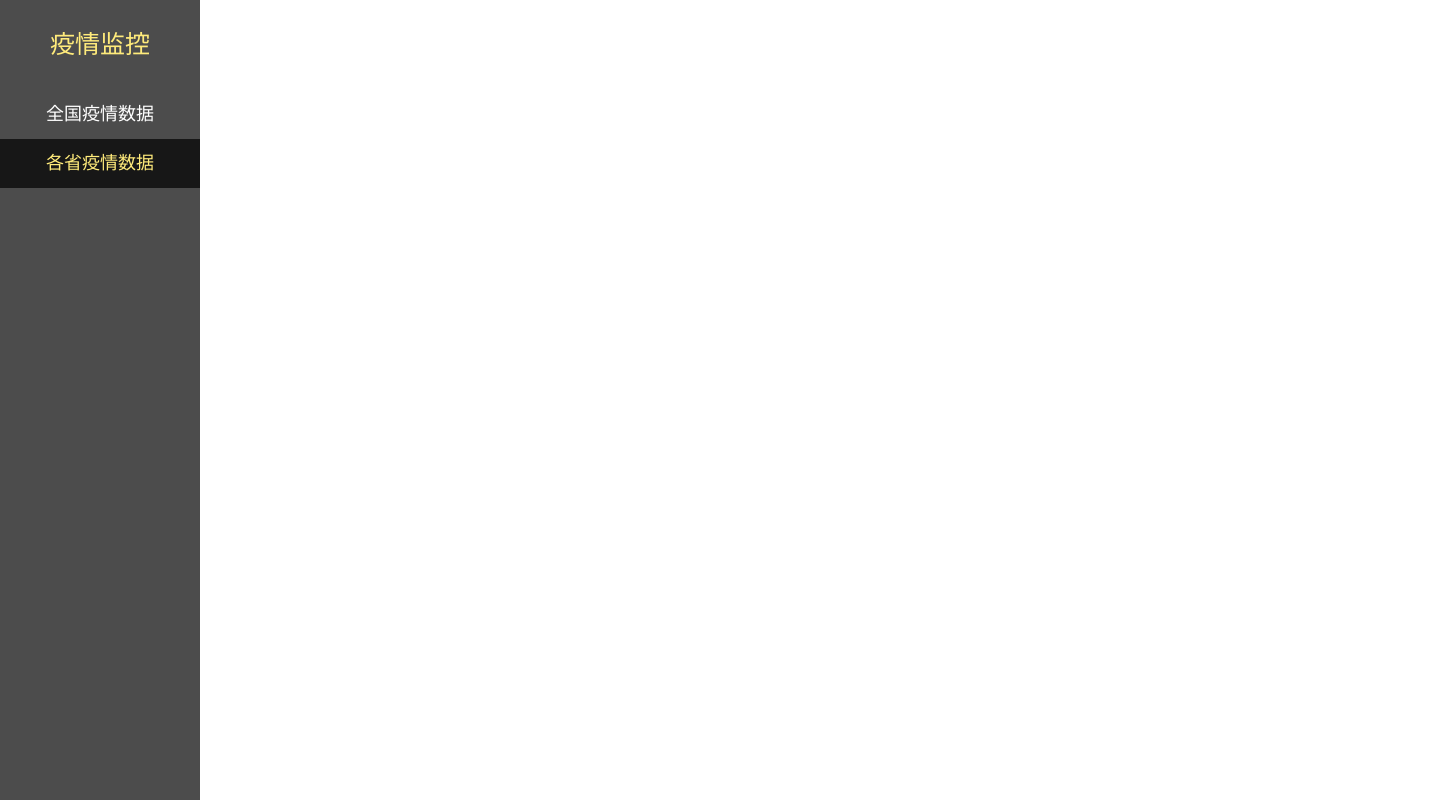
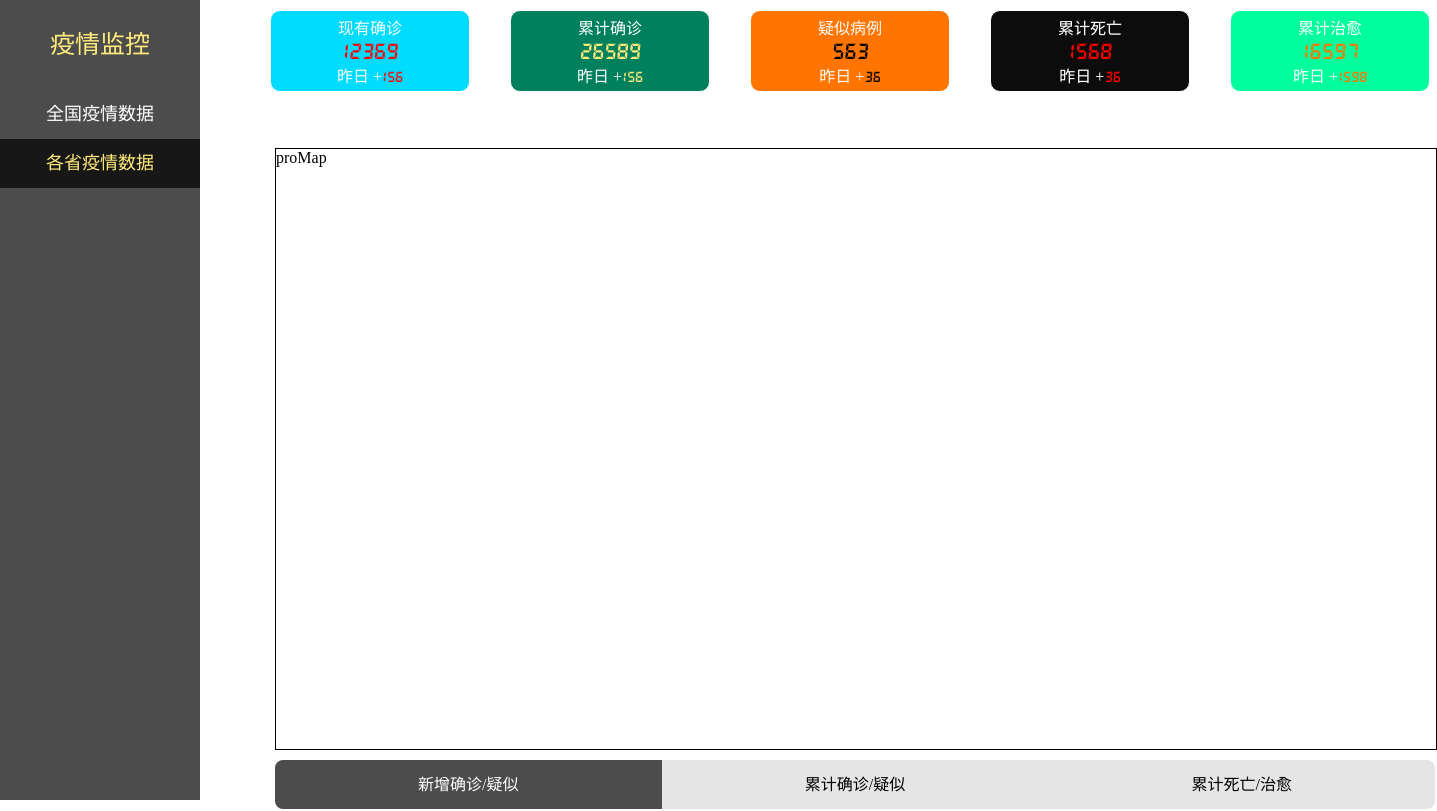
Before and after one commit to Pro-pro-cloud/-web-, a Vue app: page /province/proDetail in a window 1280 px wide. Shown: the top 811 px of the page, 1437 px wide, since content can reach past the window. Built offline with nearby package versions, Linux system fonts and the light colour scheme.

Commit message:
省级详情表完成

```diff
--- a/src/App.vue
+++ b/src/App.vue
@@ -19,9 +19,7 @@
 </script>
 <style>
   @import "assets/css/base.css";
-  #app {
 
-  }
   .view{
     position: absolute;
     left: 275px;
--- a/src/components/content/mainTabBar/MainTabBar.vue
+++ b/src/components/content/mainTabBar/MainTabBar.vue
@@ -5,9 +5,12 @@
       <tab-bar-item path="/country" class="item" :active-style="itemStyle">
         <div>全国疫情数据</div>
       </tab-bar-item>
+
       <tab-bar-item path="/province" class="item" :active-style="itemStyle">
         <div>各省疫情数据</div>
       </tab-bar-item>
+
+
     </tab-bar>
   </div>
 
--- a/src/components/content/prochart/prochart.vue
+++ b/src/components/content/prochart/prochart.vue
@@ -25,7 +25,6 @@ export default {
         }
     },
     mounted () {
-        console.log(this.lineValue.cnum);
         this.drawLine()
     },
     methods : {
@@ -59,9 +58,6 @@ export default {
                 }
             }
         option && mychart.setOption(option)
-        window.addEventListener('resize', ()=>{
-            mychart.resize()
-        })
         }
     }
 }
--- a/src/router/index.js
+++ b/src/router/index.js
@@ -4,7 +4,8 @@ Vue.use(VueRouter)
 
 const Country=()=>import("../views/country/Country")
 const Province=()=>import("../views/province/Province")
-const ProMap=()=>import("../views/province/mapVue/proMap.vue")
+const ProDetail=()=>import("../views/province/proDetail/proDetail.vue")
+const ProTable=()=>import("../views/province/table/proTable.vue")
 const routes = [
   {
     path: '',
@@ -16,14 +17,19 @@ const routes = [
   },
   {
     path:'/province',
-    component:Province
+    component:Province,
+    redirect : '/province/proTable',
+    children : [
+      {
+        path:'/province/proDetail',
+        component:ProDetail
+      },
+      {
+        path: '/province/proTable',
+        component:ProTable
+      }
+    ]
   },
-
-
-  {
-    path:'/provincemap',
-    component:ProMap
-  }
 ]
 
 const router = new VueRouter({
--- a/src/views/province/Province.vue
+++ b/src/views/province/Province.vue
@@ -1,7 +1,7 @@
 <template>
   <div class="Province">
     <main-agg-data :general-data="genData"></main-agg-data>
-    <pro-table></pro-table>
+    <router-view></router-view>
     <div></div>
   </div>
 </template>
--- a/src/views/province/mapVue/proMap.vue
+++ b/src/views/province/proDetail/proDetail.vue
@@ -2,7 +2,7 @@
     <div>
         <main-agg-data :general-data="genData"></main-agg-data>
         <div class="hid"></div>
-        <div>proMap</div>
+        <div class="proMap">proMap</div>
         <div class="btn">
             <div class="btn-item" @click="btnClick(index)" v-for="(item,index) in btnTittle" :key="index">
                 <div @click="btnitemClick(index)" :class="{backup : index !== currentIndex, active : index === currentIndex}">{{item}}</div>
@@ -63,7 +63,6 @@ export default {
         },
         btnitemClick(index){
             this.currentIndex = index
-
         }
     }
 }
@@ -75,11 +74,20 @@ export default {
         top:0px;
         background-color: white;
         height: 140px;
-        width: 1160px;
+        width: 1170px;
         z-index: 3;
         overflow: hidden;
         top: 0;
-    }
+}
+
+.proMap {
+    width: 1160px;
+    height: 600px;
+    border: 1px black solid;
+    margin-top: 10px;
+    margin-bottom: 10px;
+}
+
 .btn{
     display: flex;
     width: 1160px;
@@ -90,6 +98,7 @@ export default {
 .btn .btn-item{
     flex:1;
 }
+
 .backup{
     width: 100%;
     height: 49px;
@@ -101,9 +110,7 @@ export default {
 
     cursor: pointer;
  }
-  .btn .btn-item:nth-child(2) div{
-      /* border-right:1px rgba(248, 247, 247, 0.986) solid; */
- }
+
  .btn .btn-item:first-child div{
      border-top-left-radius: 8px;
      border-bottom-left-radius: 8px;
```
Also changed, not shown: src/views/province/table/proTable.vue (+2 -7 lines).
